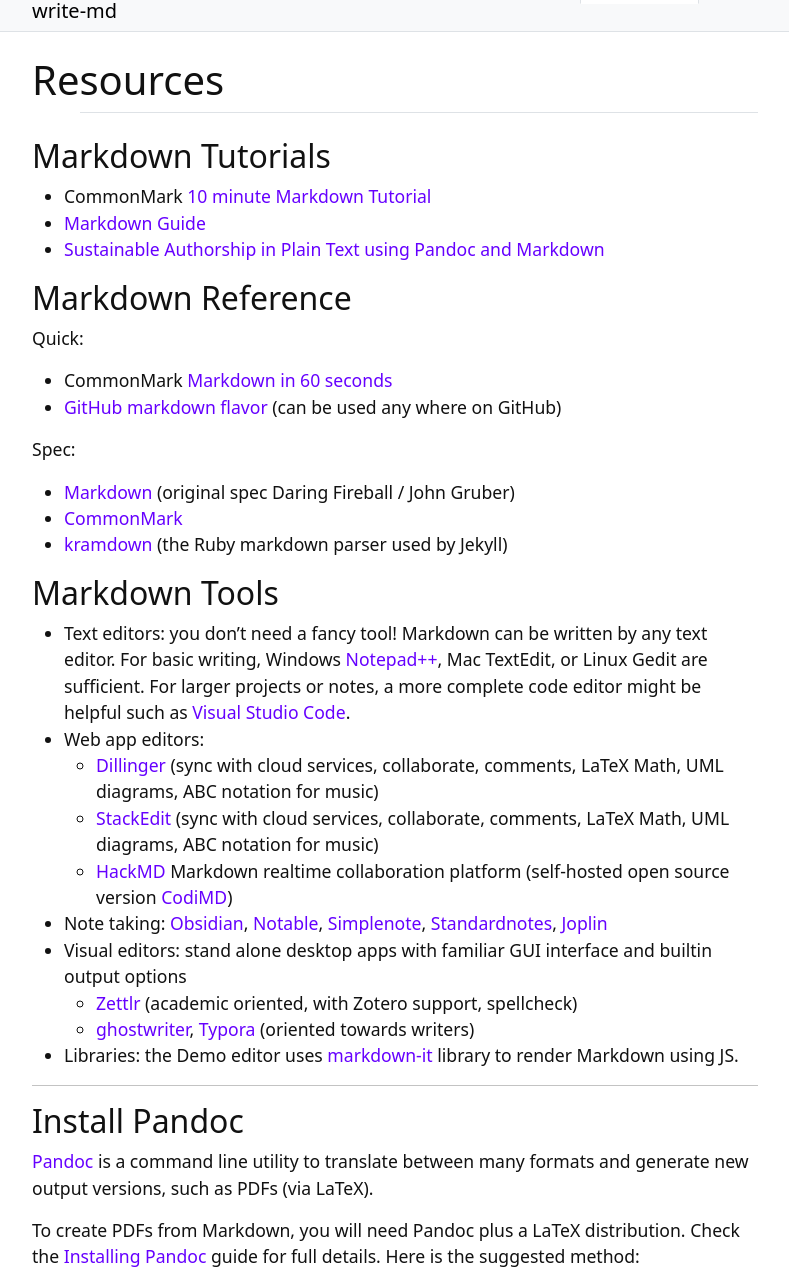
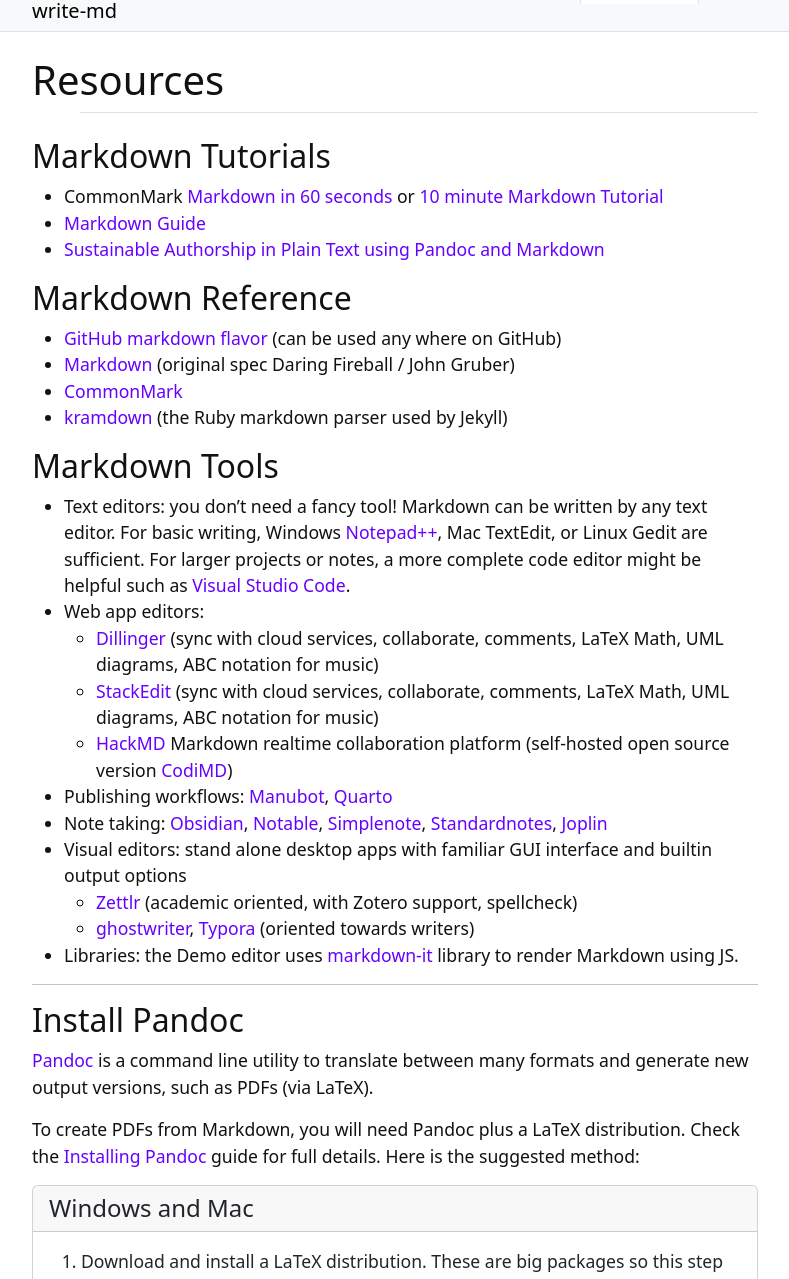
Before and after one commit to evanwill/write-md, a Jekyll site: the page built from content/4-resources.md, in a window 1280 px wide and 1400 px high, cut to the strip 121-1400 px from the top of the window. Shown: the whole strip, without its empty margins (245-1034 px from the left). Built offline with Jekyll 4.4.1, drawn with Linux system fonts in a browser that asks for light colours.

Commit message:
resources

```diff
--- a/content/4-resources.md
+++ b/content/4-resources.md
@@ -5,19 +5,13 @@ nav: true
 
 ## Markdown Tutorials
 
-- CommonMark [10 minute Markdown Tutorial](https://commonmark.org/help/tutorial/)
+- CommonMark [Markdown in 60 seconds](https://commonmark.org/help/) or [10 minute Markdown Tutorial](https://commonmark.org/help/tutorial/)
 - [Markdown Guide](https://www.markdownguide.org/)
 - [Sustainable Authorship in Plain Text using Pandoc and Markdown](https://programminghistorian.org/en/lessons/sustainable-authorship-in-plain-text-using-pandoc-and-markdown)
 
 ## Markdown Reference
 
-Quick:
-
-- CommonMark [Markdown in 60 seconds](https://commonmark.org/help/)
 - [GitHub markdown flavor](https://docs.github.com/en/get-started/writing-on-github/getting-started-with-writing-and-formatting-on-github/basic-writing-and-formatting-syntax) (can be used any where on GitHub)
-
-Spec:
-
 - [Markdown](https://daringfireball.net/projects/markdown/) (original spec Daring Fireball / John Gruber)
 - [CommonMark](https://commonmark.org/)
 - [kramdown](https://kramdown.gettalong.org/syntax.html) (the Ruby markdown parser used by Jekyll)
@@ -29,6 +23,7 @@ Spec:
     - [Dillinger](https://dillinger.io/) (sync with cloud services, collaborate, comments, LaTeX Math, UML diagrams, ABC notation for music)
     - [StackEdit](https://stackedit.io/) (sync with cloud services, collaborate, comments, LaTeX Math, UML diagrams, ABC notation for music)
     - [HackMD](https://hackmd.io/) Markdown realtime collaboration platform (self-hosted open source version [CodiMD](https://github.com/hackmdio/codimd))
+- Publishing workflows: [Manubot](https://manubot.org/), [Quarto](https://quarto.org/)
 - Note taking: [Obsidian](https://obsidian.md/), [Notable](https://notable.md/), [Simplenote](https://simplenote.com/), [Standardnotes](https://standardnotes.org/), [Joplin](https://joplinapp.org/)
 - Visual editors: stand alone desktop apps with familiar GUI interface and builtin output options
     - [Zettlr](https://www.zettlr.com/) (academic oriented, with Zotero support, spellcheck)
```
